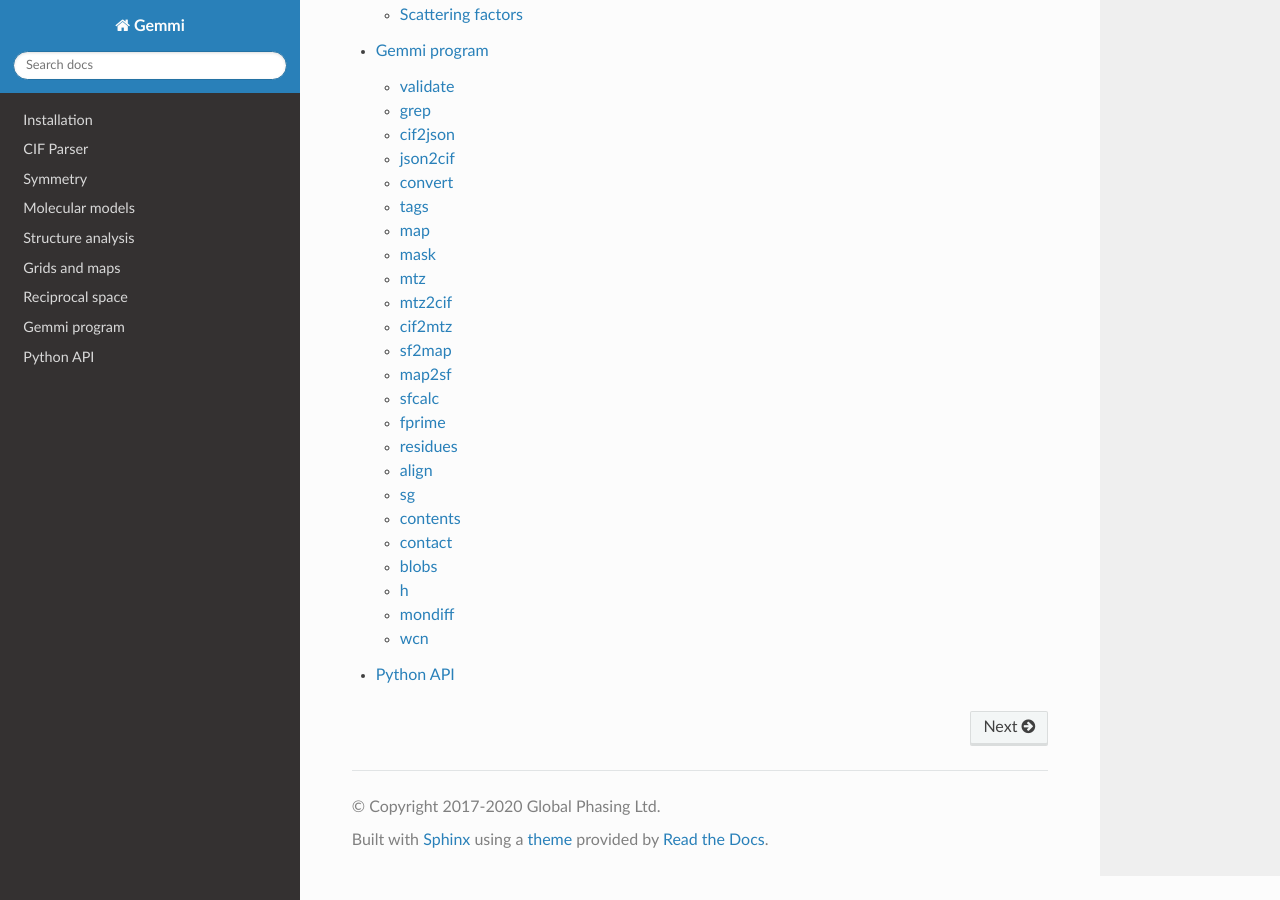
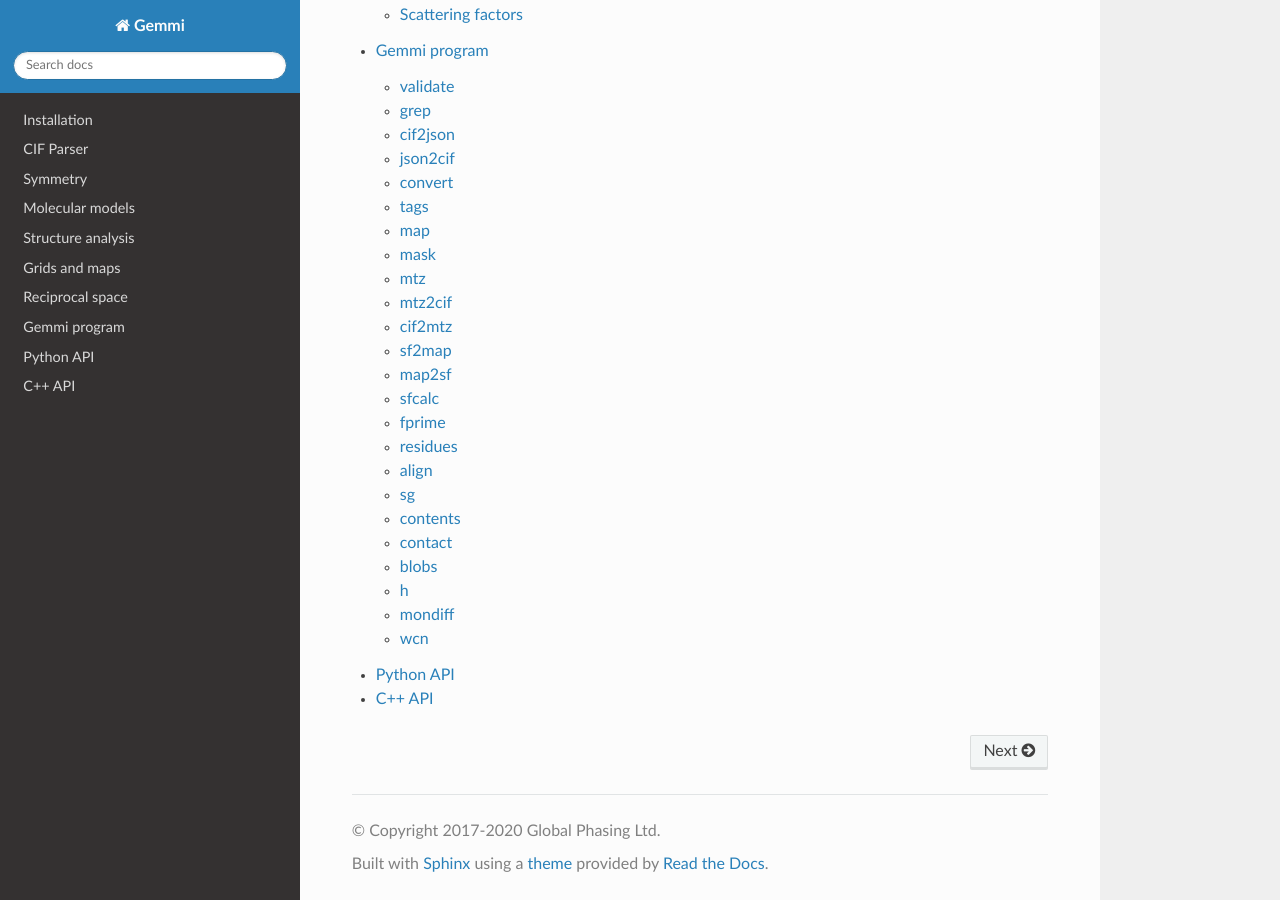
Before and after one commit to project-gemmi/gemmi, a Sphinx documentation site: the page built from docs/index.rst, in a window 1280 px wide and 900 px high, scrolled down 2702 px. Built offline with Sphinx 7.4.7 and the Read the Docs theme 2.0.0, drawn with Linux system fonts in a browser that asks for light colours.

Commit message:
Add C++ API reference to main index toc

```diff
--- a/docs/index.rst
+++ b/docs/index.rst
@@ -59,4 +59,5 @@
    grid
    hkl
    utils
-   Python API <https://project-gemmi.github.io/gemmi/api/python>
+   Python API <https://project-gemmi.github.io/gemmi/api/python/>
+   C++ API <https://project-gemmi.github.io/gemmi/api/c++/>
```
